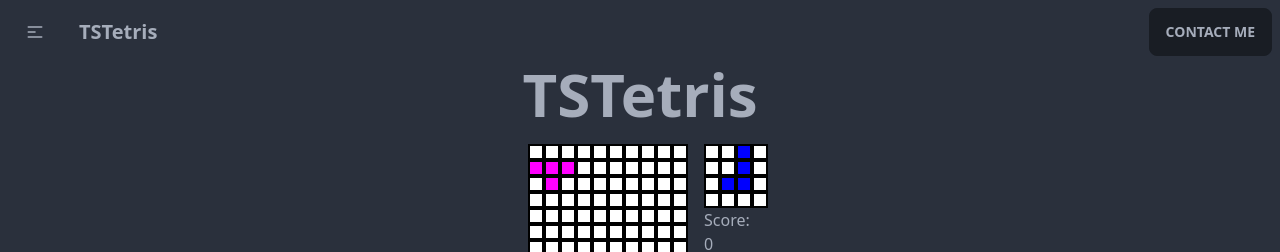
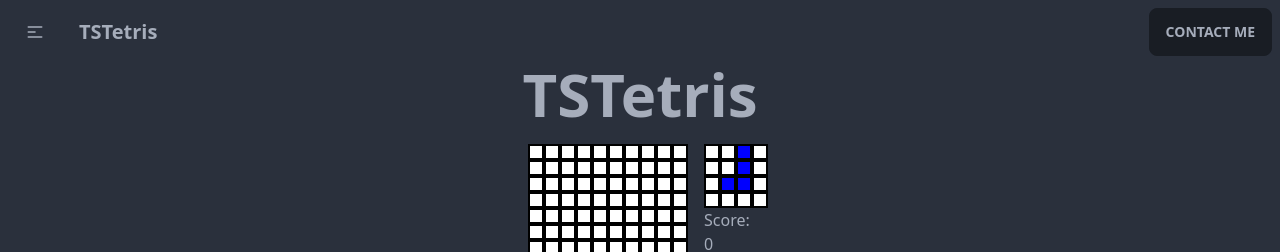
Before and after one commit to MadeOfBees/typescript-tetris, a Next.js app in the folder client/: page / in a window 1280 px wide. Shown: the top 252 px of the page. Built offline with nearby package versions, Linux system fonts and the light colour scheme.

Commit message:
OBJECTively a better approach

```diff
--- a/client/src/Components/game/game.tsx
+++ b/client/src/Components/game/game.tsx
@@ -45,14 +45,15 @@ export default function Game() {
   const [tColor, setTColor] = useState<string>("#ff00ff");
   const [zColor, setZColor] = useState<string>("#808080");
   const [boardBGColor, setBoardBGColor] = useState<string>("#ffffff");
-  const [displayedMino, setDisplayedMino] = useState<Array<Array<string>>>([]);
-  const [board, setBoard] = useState<Array<Array<string>>>([]);
+  const [board, setBoard] = useState<
+    Array<Array<{ value: string; isPlayed: boolean }>>
+  >([]);
+  const [displayedMino, setDisplayedMino] = useState<
+    Array<Array<{ value: string; isPlayed: boolean }>>
+  >([]);
+  const [nextMino, setNextMino] = useState<Array<Array<string>>>([]);
   const [score, setScore] = useState<number>(0);
   const [gameOver, setGameOver] = useState<boolean>(false);
-  const [nextMino, setNextMino] = useState<Array<Array<string>>>([]);
-  const [currentMinoSpacesTaken, setCurrentMinoSpacesTaken] = useState<
-    Array<string>
-  >([]);
 
   const Dpad = () => {
     return (
@@ -72,12 +73,12 @@ export default function Game() {
     );
   };
 
-  const makeBoard = (): Array<Array<string>> => {
-    const board = [];
+  const makeBoard = (): { value: string; isPlayed: boolean }[][] => {
+    let board: { value: string; isPlayed: boolean }[][] = [];
     for (let i = 0; i < 20; i++) {
-      const row = [];
+      let row: { value: string; isPlayed: boolean }[] = [];
       for (let j = 0; j < 10; j++) {
-        row.push("");
+        row.push({ value: "", isPlayed: false });
       }
       board.push(row);
     }
@@ -85,18 +86,26 @@ export default function Game() {
   };
 
   const handleRandomTetromino = (tetromino: string[][]) => {
-    const board = Array(4)
-      .fill(null)
-      .map(() => Array(4).fill(""));
+    let newTetromino: Array<Array<{ value: string; isPlayed: boolean }>> = [];
+    for (let i = 0; i < 4; i++) {
+      let row: Array<{ value: string; isPlayed: boolean }> = [];
+      for (let j = 0; j < 4; j++) {
+        row.push({ value: "", isPlayed: false });
+      }
+      newTetromino.push(row);
+    }
     let x = 0,
       y = 0;
     if (tetromino === tetrominoes[1]) y = 1;
     else if (tetromino === tetrominoes[3]) x = y = 1;
     else if (tetromino === tetrominoes[4] || tetromino === tetrominoes[6])
       x = 1;
-    tetromino.forEach((r, i) => r.forEach((c, j) => (board[i + x][j + y] = c)));
-    setDisplayedMino(board);
-    return;
+    for (let i = 0; i < tetromino.length; i++) {
+      for (let j = 0; j < tetromino[i].length; j++) {
+        newTetromino[i + x][j + y].value = tetromino[i][j];
+      }
+    }
+    setDisplayedMino(newTetromino);
   };
 
   const setColors = () => {
@@ -133,23 +142,13 @@ export default function Game() {
   };
 
   const spawnMino = async (mino: string[][]) => {
-    let newBoard: string[][];
+    let newBoard = [];
     if (board.length < 1) {
       newBoard = await makeBoard();
     } else {
       newBoard = board;
     }
-    const newCurrentMinoSpacesTaken: string[] = [];
-    mino.forEach((r, i) =>
-      r.forEach((c, j) => {
-        if (c) {
-          newBoard[i][j] = c;
-          newCurrentMinoSpacesTaken.push(`${i},${j}`);
-        }
-      })
-    );
     setBoard(newBoard);
-    setCurrentMinoSpacesTaken(newCurrentMinoSpacesTaken);
   };
 
   const preStart = async () => {
@@ -165,26 +164,31 @@ export default function Game() {
       });
     })();
   }, []);
+  interface CellProps {
+    cell: { value: string; isPlayed: boolean };
+    j: number;
+    key: number;
+  }
 
-  const Cell = ({ cell, j }: { cell: string; j: number }) => {
+  const Cell = ({ cell, j }: CellProps) => {
     return (
       <div
         className={`w-4 h-4 border-2 border-black`}
         style={{
           backgroundColor: `${
-            cell === "I"
+            cell.value === "I"
               ? iColor
-              : cell === "J"
+              : cell.value === "J"
               ? jColor
-              : cell === "L"
+              : cell.value === "L"
               ? lColor
-              : cell === "O"
+              : cell.value === "O"
               ? oColor
-              : cell === "S"
+              : cell.value === "S"
               ? sColor
-              : cell === "T"
+              : cell.value === "T"
               ? tColor
-              : cell === "Z"
+              : cell.value === "Z"
               ? zColor
               : boardBGColor
           }`,
```
